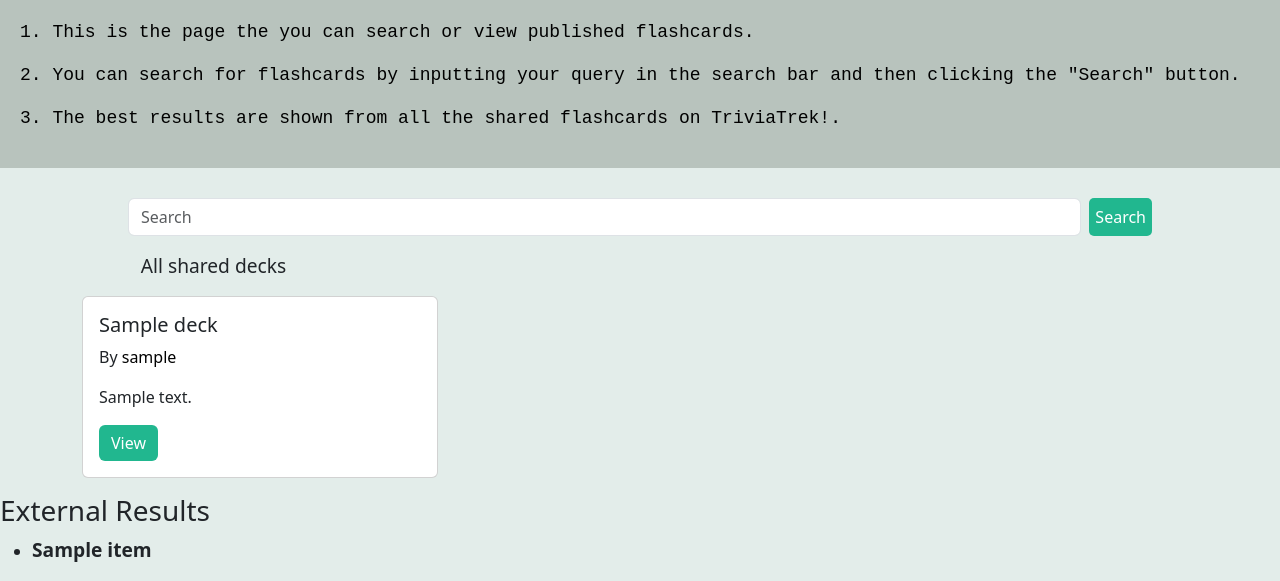
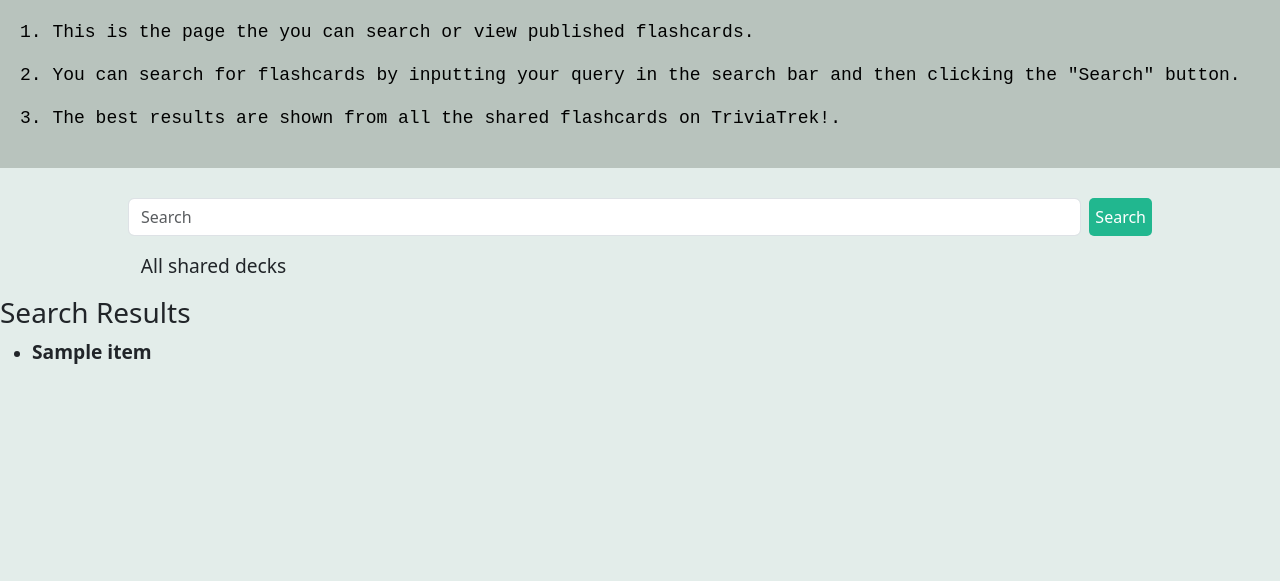
Before and after one commit to W2YUCR/CS180-Project, a Django app: template decks/templates/decks/shared.html in a window 1280 px wide. Shown: the part 229-810 px from the top of the page. After the commit the page ends 593 px from the top, so only its background shows below. Run offline with Django 5.2, Linux system fonts and the light colour scheme; the template is opened without the code that fills it: most values are stand-ins (such as "Sample title", 1, 10 or a date in 2020).

Commit message:
edited stub, renamed title

```diff
--- a/decks/templates/decks/shared.html
+++ b/decks/templates/decks/shared.html
@@ -25,12 +25,11 @@
         <p class="deck-labels">All shared decks</p>
     {% endif %}
     <div class="bot-spacing">
-        {% include "decks/_deck_list.html" with deck_list=deck_list %}
 
 
         {% if api_results %}
     <div class="api-results">
-        <h3>External Results</h3>
+        <h3>Search Results</h3>
         {% if api_results.error %}
             <p>Error: {{ api_results.error }}</p>
         {% else %}
```
